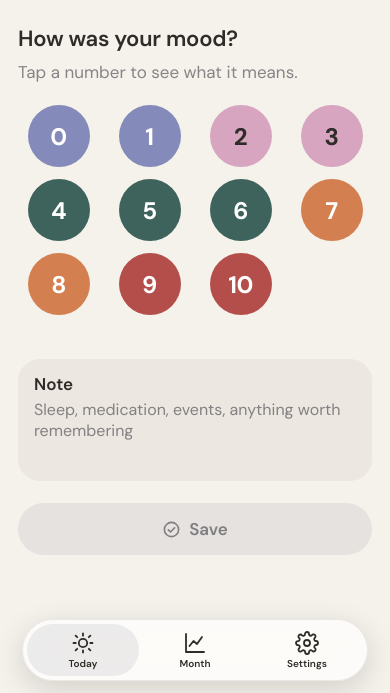
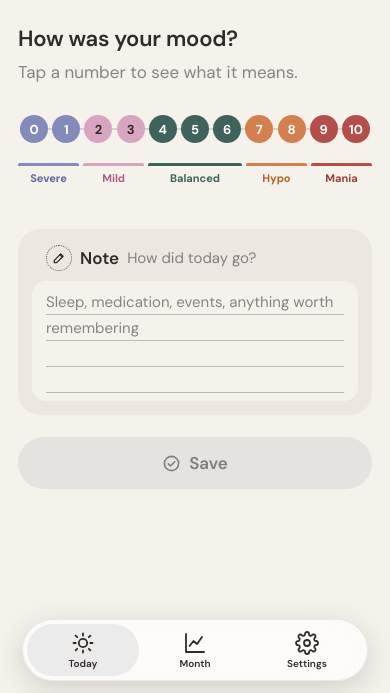
Before and after one commit to klarakga-creator/mood-tracker, a plain HTML site: page index.html in a window 390 px wide. Shown: the part 151-844 px from the top of the page. Drawn offline with Linux system fonts and the light colour scheme.

Commit message:
Today: dots-on-a-line rating with phase names, lined note box (#11)
* Preview: four rating layouts behind ?layout=a-d

Co-Authored-By: Claude Opus 5.5 <noreply@anthropic.com>
Claude-Session: https://claude.ai/code/session_011uMXCedM7azAAPeksAkfdo

* Preview: more one-line rating layouts and two note designs

Co-Authored-By: Claude Opus 5.5 <noreply@anthropic.com>
Claude-Session: https://claude.ai/code/session_011uMXCedM7azAAPeksAkfdo

* Today: dots-on-a-line rating with phase names, lined note box

Co-Authored-By: Claude Opus 5.5 <noreply@anthropic.com>
Claude-Session: https://claude.ai/code/session_011uMXCedM7azAAPeksAkfdo

* Note: smaller text, darker lines; stop iPhone zooming into the note

Co-Authored-By: Claude Opus 5.5 <noreply@anthropic.com>
Claude-Session: https://claude.ai/code/session_011uMXCedM7azAAPeksAkfdo

---------

Co-authored-by: Claude <noreply@anthropic.com>

```diff
--- a/app.js
+++ b/app.js
@@ -2,7 +2,7 @@
    Sync, push reminders and the monthly email plug in through `Sync` below. */
 (function () {
   "use strict";
-  var VERSION = "1.8.0";
+  var VERSION = "1.9.0";
 
   // ---------- The scale (edit wording here) ----------
   var SCALE = [
@@ -145,20 +145,36 @@
   // ---------- Today ----------
   var day = today(), selected = null, tapped = false, savedRating = null, savedNote = "";
   var grid = $("rating-grid"), noteEl = $("note"), saveBtn = $("save"), dayInput = $("day");
+  var rateBtns = [];
   SCALE.forEach(function (_, v) {
     var b = document.createElement("button");
     b.type = "button"; b.className = "rate"; b.textContent = v;
     b.style.setProperty("--c", col(v)); b.style.setProperty("--on", on(v));
     b.setAttribute("aria-label", v + ", " + phaseOf(v).name);
     b.addEventListener("click", function () { selected = selected === v ? null : v; tapped = true; renderToday(); if (navigator.vibrate) navigator.vibrate(8); });
-    grid.appendChild(b);
+    rateBtns.push(b);
   });
+  // Rating: dots on a line, with the phase names underneath.
+  var bar = document.createElement("div"); bar.className = "rate-bar";
+  rateBtns.forEach(function (b) { bar.appendChild(b); }); grid.appendChild(bar);
+  var groups = document.createElement("div"); groups.className = "rate-groups";
+  PHASES.slice().reverse().forEach(function (p) {
+    var x = document.createElement("span"); x.style.gridColumn = "span " + (p.hi - p.lo + 1); x.style.setProperty("--c", col(p.lo)); x.style.color = ink(p.lo);
+    x.textContent = { "Severe Depression": "Severe", "Mild to Moderate Depression": "Mild", "Balanced Mood": "Balanced", "Hypomania": "Hypo", "Mania": "Mania" }[p.name];
+    groups.appendChild(x);
+  });
+  grid.appendChild(groups);
+
+  // Note: grows as you type, with a character count.
+  function growNote() { noteEl.style.height = "auto"; noteEl.style.height = Math.max(noteEl.scrollHeight, 120) + "px"; $("note-count").textContent = noteEl.value.length ? String(noteEl.value.length) : ""; }
+  noteEl.addEventListener("input", growNote);
 
   function setDay(d) {
     day = d; tapped = false;
     var e = entries[keyOf(d)];
     if (e && !e.deleted) { selected = e.rating; noteEl.value = e.note || ""; savedRating = e.rating; savedNote = e.note || ""; }
     else { selected = null; noteEl.value = ""; savedRating = null; savedNote = ""; }
+    growNote();
     dayInput.value = keyOf(d);
     dayInput.max = keyOf(today());
     var diff = Math.round((today() - d) / 864e5);
@@ -169,7 +185,7 @@
 
   function renderToday() {
     grid.classList.toggle("picked", tapped && selected !== null);
-    Array.prototype.forEach.call(grid.children, function (b, v) {
+    rateBtns.forEach(function (b, v) {
       b.setAttribute("aria-pressed", v === selected ? "true" : "false");
     });
     var slot = $("level-slot");
--- a/index.html
+++ b/index.html
@@ -2,7 +2,7 @@
 <html lang="en-GB">
 <head>
   <meta charset="utf-8">
-  <meta name="viewport" content="width=device-width, initial-scale=1, viewport-fit=cover">
+  <meta name="viewport" content="width=device-width, initial-scale=1, maximum-scale=1, viewport-fit=cover">
   <title>Mood</title>
   <meta name="apple-mobile-web-app-capable" content="yes">
   <meta name="mobile-web-app-capable" content="yes">
@@ -37,8 +37,13 @@
           <div class="rate-grid" id="rating-grid" role="group" aria-label="Mood rating"></div>
           <div id="level-slot"></div>
           <div class="note-card">
-            <label class="headline" for="note">Note</label>
-            <textarea class="note" id="note" rows="3" placeholder="Sleep, medication, events, anything worth remembering"></textarea>
+            <div class="note-head">
+              <span class="note-ico" aria-hidden="true"><svg viewBox="0 0 24 24" width="14" height="14" fill="none" stroke="currentColor" stroke-width="2.2" stroke-linecap="round" stroke-linejoin="round"><path d="M4 20h4L19 9l-4-4L4 16v4z"/><path d="M13.5 6.5l4 4"/></svg></span>
+              <label class="headline" for="note">Note</label>
+              <span class="note-sub">How did today go?</span>
+              <span class="note-count" id="note-count" aria-hidden="true"></span>
+            </div>
+            <textarea class="note" id="note" rows="4" placeholder="Sleep, medication, events, anything worth remembering"></textarea>
           </div>
           <button class="btn-prom" id="save" type="button" disabled></button>
           <button class="btn-plain-danger" id="delete-day" type="button" hidden>Delete this day</button>
--- a/styles.css
+++ b/styles.css
@@ -68,13 +68,20 @@ button { font: inherit; color: inherit; }
 .day-pick input { position: absolute; inset: 0; width: 100%; height: 100%; min-width: 0; max-width: 100%; -webkit-appearance: none; appearance: none; opacity: 0; border: 0; margin: 0; padding: 0; cursor: pointer; font-size: 16px; }
 .day-pick:focus-within { outline: 2px solid var(--blue); outline-offset: 2px; border-radius: 50%; }
 
-.rate-grid { display: grid; grid-template-columns: repeat(4, minmax(0,1fr)); gap: 12px 10px; justify-items: center; }
-.rate { --c: var(--ph-bal); --on: #fff; width: 100%; max-width: 62px; aspect-ratio: 1; border-radius: 50%; border: 0; cursor: pointer;
-  background: var(--c); color: var(--on); font-family: var(--font-round); font-size: 24px; font-weight: 700; letter-spacing: -0.02em; font-variant-numeric: tabular-nums;
+.rate-grid { display: grid; gap: 10px; }
+.rate-bar, .rate-groups { display: grid; grid-template-columns: repeat(11, minmax(0,1fr)); }
+.rate-bar { position: relative; height: 48px; align-items: center; justify-items: center; }
+.rate-bar::before { content: ""; position: absolute; left: calc(100% / 22); right: calc(100% / 22); top: 50%; height: 2px; margin-top: -1px; background: var(--sep); }
+.rate { --c: var(--ph-bal); --on: #fff; position: relative; width: 28px; height: 28px; padding: 0; border-radius: 50%; border: 0; cursor: pointer;
+  background: var(--c); color: var(--on); font-family: var(--font-round); font-size: 13px; font-weight: 700; font-variant-numeric: tabular-nums;
   transition: transform .18s cubic-bezier(.3,1.4,.5,1), background-color .18s, color .18s; }
+.rate::after { content: ""; position: absolute; inset: -8px -3px; }
 .rate-grid.picked .rate { background: var(--tile); color: var(--rate-off); }
-.rate[aria-pressed="true"] { box-shadow: 0 0 0 3px var(--bg), 0 0 0 5px var(--label); }
-.rate-grid.picked .rate[aria-pressed="true"] { background: var(--c); color: var(--on); transform: scale(1.06); box-shadow: none; }
+.rate-grid.picked .rate[aria-pressed="true"] { background: var(--c); color: var(--on); transform: scale(1.5); }
+.rate[aria-pressed="true"] { box-shadow: 0 0 0 2px var(--bg), 0 0 0 3.5px var(--label); }
+.rate-grid.picked .rate[aria-pressed="true"] { box-shadow: none; }
+.rate-groups { column-gap: 4px; }
+.rate-groups span { --c: var(--ph-bal); border-top: 3px solid var(--c); border-radius: 2px; padding-top: 5px; text-align: center; font-size: 11px; font-weight: 700; }
 .rate:focus-visible, .btn-prom:focus-visible, .round:focus-visible, .glass-btn:focus-visible { outline: 2px solid var(--blue); outline-offset: 3px; }
 
 .level { --c: var(--ph-bal); --on: #fff; padding: 14px 16px 18px; border-radius: 26px; background: var(--c); color: var(--on); animation: pop .25s ease both; }
@@ -103,8 +110,13 @@ button { font: inherit; color: inherit; }
 .level-big { font-size: 46px; font-weight: 400; line-height: .9; letter-spacing: -0.04em; margin: 2px 0 0 2px; }
 @keyframes pop { from { opacity: .3; transform: scale(.97); } to { opacity: 1; transform: none; } }
 
-.note-card { display: grid; gap: 4px; padding: 14px 16px 10px; border-radius: 22px; background: var(--tile); }
-.note { width: 100%; min-height: 72px; resize: none; font: inherit; font-size: 16px; color: var(--label); background: transparent; border: 0; padding: 0; }
+.note-card { display: grid; gap: 10px; padding: 14px; border-radius: 22px; background: var(--tile); }
+.note-head { display: flex; align-items: center; gap: 8px; padding: 2px 14px 0; }
+.note-ico { width: 26px; height: 26px; flex: none; border-radius: 50%; border: 1.5px dotted color-mix(in srgb, var(--label) 75%, transparent); display: grid; place-items: center; }
+.note-sub { font-size: 15px; color: var(--label2); }
+.note-count { margin-left: auto; font-size: 13px; color: var(--label2); font-variant-numeric: tabular-nums; }
+.note { display: block; width: 100%; min-height: 120px; resize: none; overflow: hidden; font: inherit; font-size: 15px; color: var(--label); border: 0; border-radius: 14px; padding: 8px 14px;
+  line-height: 26px; background: repeating-linear-gradient(transparent 0 25px, color-mix(in srgb, var(--label) 28%, transparent) 25px 26px) content-box, var(--bg); background-attachment: local, scroll; }
 .note::placeholder { color: var(--label2); }
 .note:focus { outline: none; }
 .note-card:focus-within { box-shadow: 0 0 0 2px var(--label); }
--- a/sw.js
+++ b/sw.js
@@ -1,6 +1,6 @@
 // Offline support. Files come from the network when online (so updates show up
 // the next time the app opens) and from this cache when offline.
-const CACHE = "mood-v17";
+const CACHE = "mood-v18";
 const SHELL = ["./", "index.html", "styles.css", "app.js", "sync.js", "push.js", "config.js", "vendor/supabase.js", "vendor/jspdf.umd.min.js", "report-pdf.js", "fonts/DMSans-Regular.ttf", "fonts/DMSans-SemiBold.ttf", "fonts/DMSans-Bold.ttf", "manifest.webmanifest",
   "icons/apple-touch-icon.png", "icons/icon-192.png", "icons/icon-512.png"];
 
```
